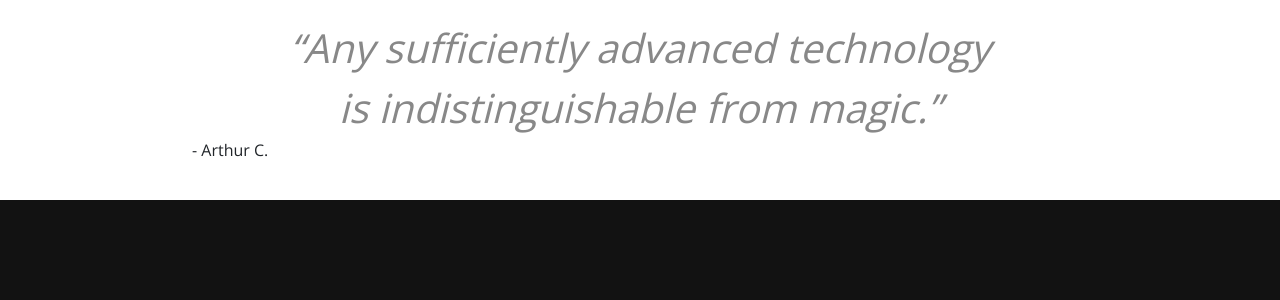
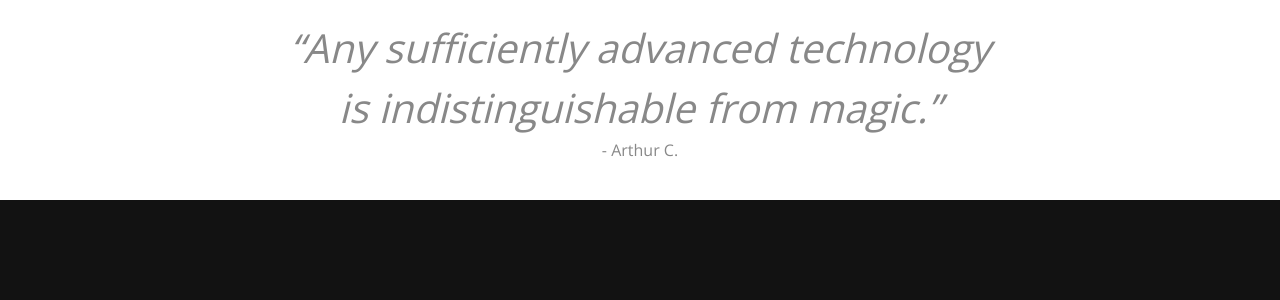
Before and after one commit to Clientrace/my-profile, a Next.js app: page /components/quote/quote in a window 1280 px wide. Shown: the top 300 px of the page. Built offline with nearby package versions, Linux system fonts and the light colour scheme.

Commit message:
update quote credit

```diff
--- a/src/pages/components/quote/quote.module.scss
+++ b/src/pages/components/quote/quote.module.scss
@@ -20,6 +20,8 @@
     }
     .credit {
       font-size: 1em;
+      text-align: center;
+      color: #888;
     }
   }
 }
```
